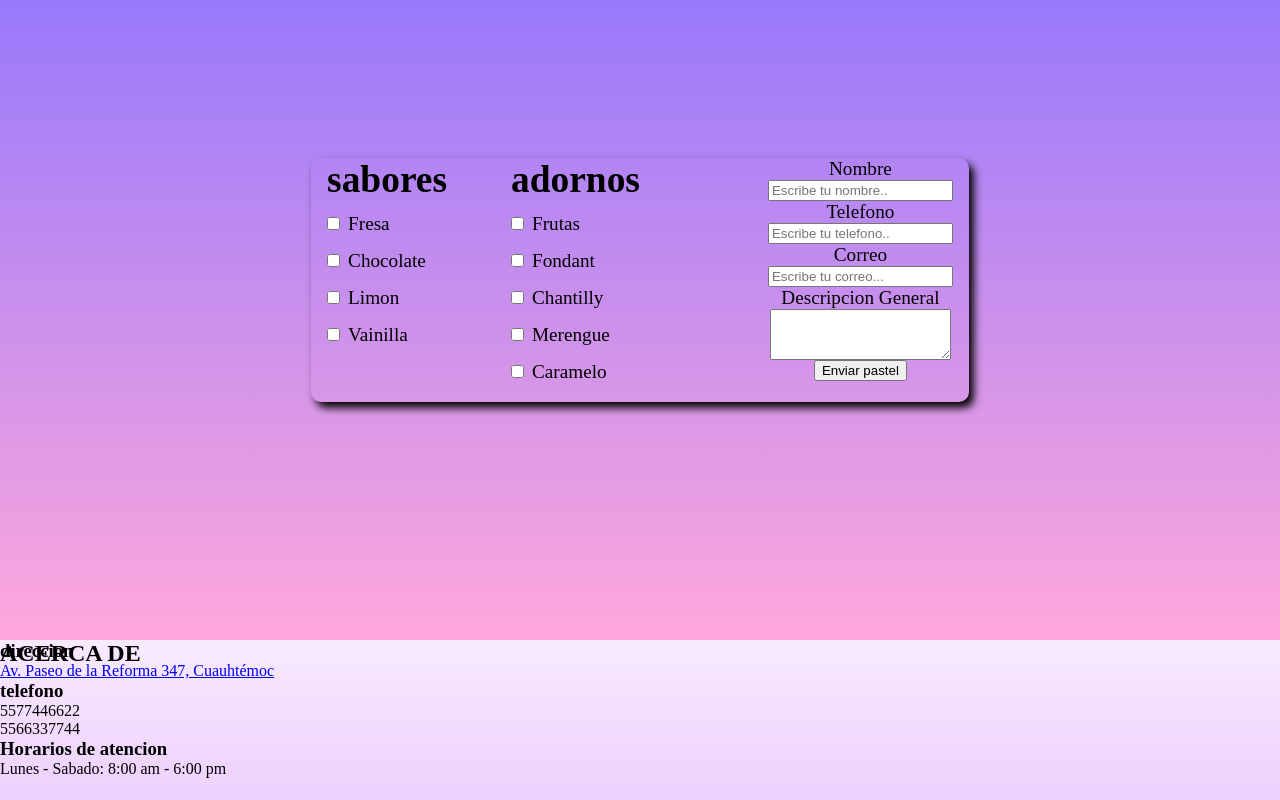
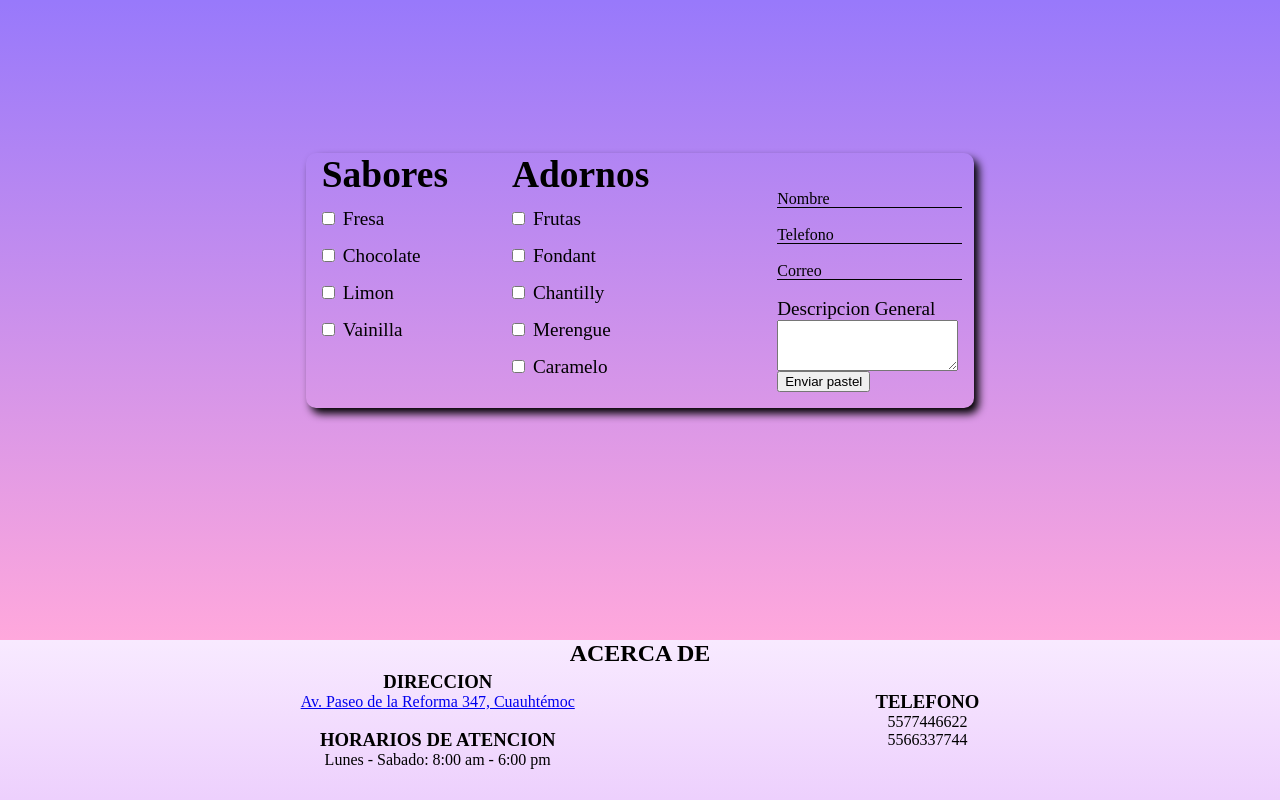
Before and after one commit to AngelCstd/Pasteluna, a plain HTML site: page index.html in a window 1280 px wide. Shown: the part 880-1680 px from the top of the page. Drawn offline with Linux system fonts and the light colour scheme.

Commit message:
version 1

```diff
--- a/Style/Style.css
+++ b/Style/Style.css
@@ -8,14 +8,6 @@ html{
 }
 body{
     font-size: 16px;
-}
-footer{
-    position: relative;
-    top: 0;
-    background: linear-gradient(180deg, #f8eaff, #edd0fd);
-    height: 10em;
-    display: flex;
-    flex-flow: column wrap;
 }
 h2.titulo{
     position: absolute;
@@ -57,7 +49,7 @@ section{
     height: 90vh;
     width: 100%;
 }
-/* menu*/
+/* ***************menu********** */
 section.menu{
     background: linear-gradient(180deg, #ffa8dc, #8b73ff);
 }
@@ -84,7 +76,7 @@ div.lista-menu{
     justify-content: space-evenly;
     padding: .8em;
 }
-/* envio*/
+/* ************envio************** */
 section.envio{
     background: linear-gradient(360deg, #ffa8dc, #8b73ff);
 }
@@ -121,15 +113,56 @@ li.seleccion-formulario{
     display: flex;
     flex-flow: column nowrap;
     justify-content: flex-start;
+    align-items: flex-start;
+}
+/* **********footer********** */
+footer{
+    position: relative;
+    top: 0;
+    background: linear-gradient(180deg, #f8eaff, #edd0fd);
+    height: 10em;
+    display: flex;
+    flex-flow: row wrap;
+    justify-content: space-evenly;
     align-items: center;
 }
-@media (max-width: 489px) {
+div.div-footer{
+    display: flex;
+    flex-flow: column wrap;
+    justify-content: center;
+    align-items: center;
+}
+/************input*************/
+.input-form{
+    width: 100%;
+    background: none;
+    border: none;
+    outline: none;
+    border-bottom: 1px solid #000;
+}
+.label-form{
+    font-size: .5em;
+    cursor: text;
+    position: relative;
+    top: -1.7rem;
+    transform: translateY(.62rem);
+    transition: transform .5s color .3s;
+}
+.input-form:not(:placeholder-shown){
+    color: #000;
+}
+.input-form:not(:placeholder-shown) + .label-form{
+    transform: translateY(-.25rem) scale(.7);
+    transform-origin: left top;
+    color: #000;
+}
+@media (max-width: 500px) {
     body{
         font-size: 12px
     }
 
 }
-@media (max-width: 550px) and (min-width: 490px) {
+@media (max-width: 550px) and (min-width: 500px) {
     body{
         font-size: 14px
     }
--- a/index.html
+++ b/index.html
@@ -18,9 +18,7 @@
                 <li class="barnav"><a class="barnav" href="#menu">menu</a></li>
                 <li class="barnav"><a class="barnav" href="#envio">envio</a></li>
                 <li class="barnav"><a class="barnav" href="#acercaDe">acerca de</a></li>
-                <li class="barnav">
-                    <a class="barnav" href="./views/admin.html">admin</a>
-                </li>
+                <li class="barnav"><a class="barnav" href="./views/admin.html">admin</a></li>
             </ul>
         </nav>
     </header>
@@ -54,7 +52,7 @@
             <div class="formulario">
                 <div class="seleccion-pastel">
                     <div class="seleccion-formulario">
-                        <h3 class="subtitulo formulario">sabores</h3>
+                        <h3>Sabores</h3>
                         <input type="checkbox" name="sabores" id="fresa" value="fresa" />
                         <label for="fresa">Fresa</label><br />
                         <input type="checkbox" name="sabores" id="chocolate" value="chocolate" />
@@ -65,31 +63,31 @@
                         <label for="vainilla">Vainilla</label>
                     </div>
                     <div class="seleccion-formulario">
-                        <h3>adornos</h3>
+                        <h3>Adornos</h3>
                         <input type="checkbox" name="adornos" id="frutas" value="frutas" />
-                        <label for="frutas">Frutas</label><br>
+                        <label for="frutas">Frutas</label><br />
                         <input type="checkbox" name="adornos" id="fondant" value="fondant" />
-                        <label for="fondant">Fondant</label><br>
+                        <label for="fondant">Fondant</label><br />
                         <input type="checkbox" name="adornos" id="chantilly" value="chantilly" />
-                        <label for="chantilly">Chantilly</label><br>
+                        <label for="chantilly">Chantilly</label><br />
                         <input type="checkbox" name="adornos" id="merengue" value="merengue" />
-                        <label for="merengue">Merengue</label><br>
+                        <label for="merengue">Merengue</label><br />
                         <input type="checkbox" name="adornos" id="carameloSuave" value="carameloSuave" />
                         <label for="carameloSuave">Caramelo</label>
                     </div>
                 </div>
-                <div class="form-datos-envio">
-                    <label for="nombre">Nombre</label>
-                    <input type="text" name="nombre" id="nombre" placeholder="Escribe tu nombre.." />
-                    <label for="telefono">Telefono</label>
-                    <input type="number" name="telefono" id="telefono" placeholder="Escribe tu telefono.."
+                <div class="form-datos-envio"><br>
+                    <input class="input-form" type="text" name="nombre" id="nombre" placeholder="  " />
+                    <label class="label-form" for="nombre">Nombre</label>
+                    <input class="input-form" type="number" name="telefono" id="telefono" placeholder="  "
                         maxlength="10" />
-                    <label for="correo">Correo</label>
-                    <input type="email" name="correo" id="correo" placeholder="Escribe tu correo..." />
+                    <label class="label-form" for="telefono">Telefono</label>
+                    <input class="input-form" type="email" name="correo" id="correo" placeholder=" " />
+                    <label class="label-form" for="correo">Correo</label>
                     <label for="descripcionGeneral">Descripcion General</label>
                     <textarea name="descripcionGeneral" id="descripcionGeneral" cols="20" rows="3"
                         placeholder="Mas detalles">
-                    </textarea>
+            </textarea>
                     <input type="submit" value="Enviar pastel" />
                 </div>
             </div>
@@ -97,15 +95,20 @@
     </section>
     <footer>
         <h2 id="acercaDe" class="titulo">ACERCA DE</h2>
-        <h3>direccion</h3>
-        <a href="https://goo.gl/maps/imBUCSM43uAqQnZc6">Av. Paseo de la Reforma 347, Cuauhtémoc</a>
-        <h3>telefono</h3>
-        <p>
-            5577446622 <br />
-            5566337744
-        </p>
-        <h3>Horarios de atencion</h3>
-        <p>Lunes - Sabado: 8:00 am - 6:00 pm</p>
+        <div class="div-footer">
+            <h3>DIRECCION</h3>
+            <a href="https://goo.gl/maps/imBUCSM43uAqQnZc6">Av. Paseo de la Reforma 347, Cuauhtémoc</a><br>
+            <h3>HORARIOS DE ATENCION</h3>
+            <p>Lunes - Sabado: 8:00 am - 6:00 pm</p>
+        </div>
+        <div class="div-footer telefono">
+            <h3>TELEFONO</h3>
+            <p>
+                5577446622 </p>
+            <p>
+                5566337744
+            </p>
+        </div>
     </footer>
 </body>
 
```
